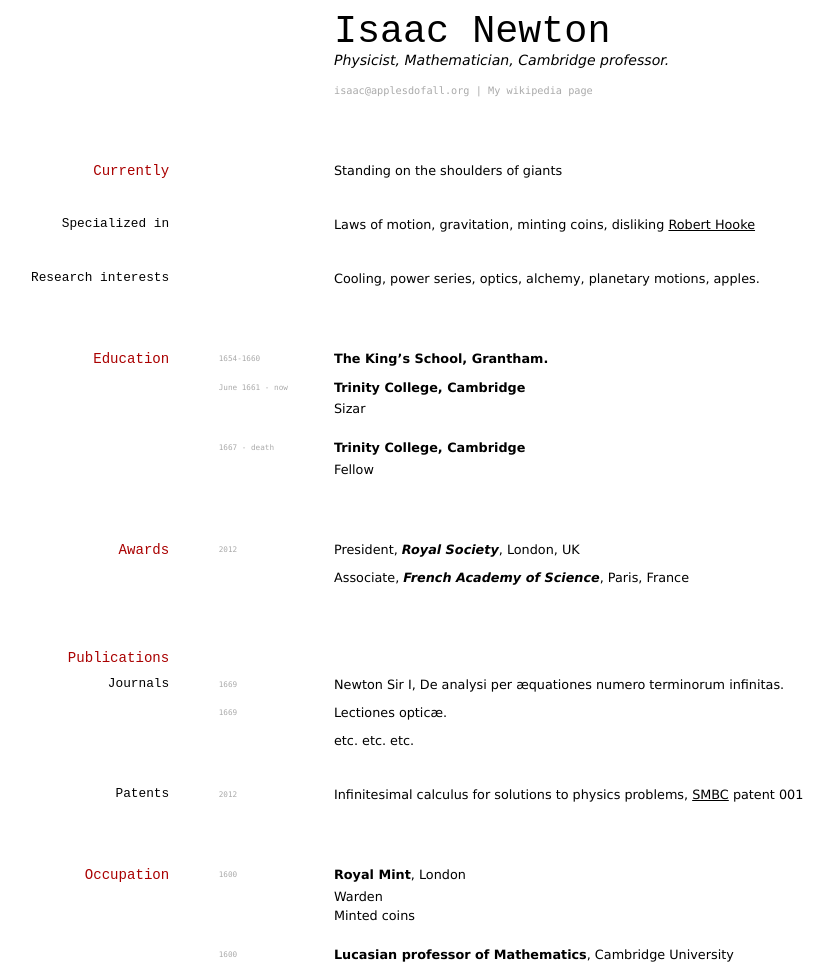
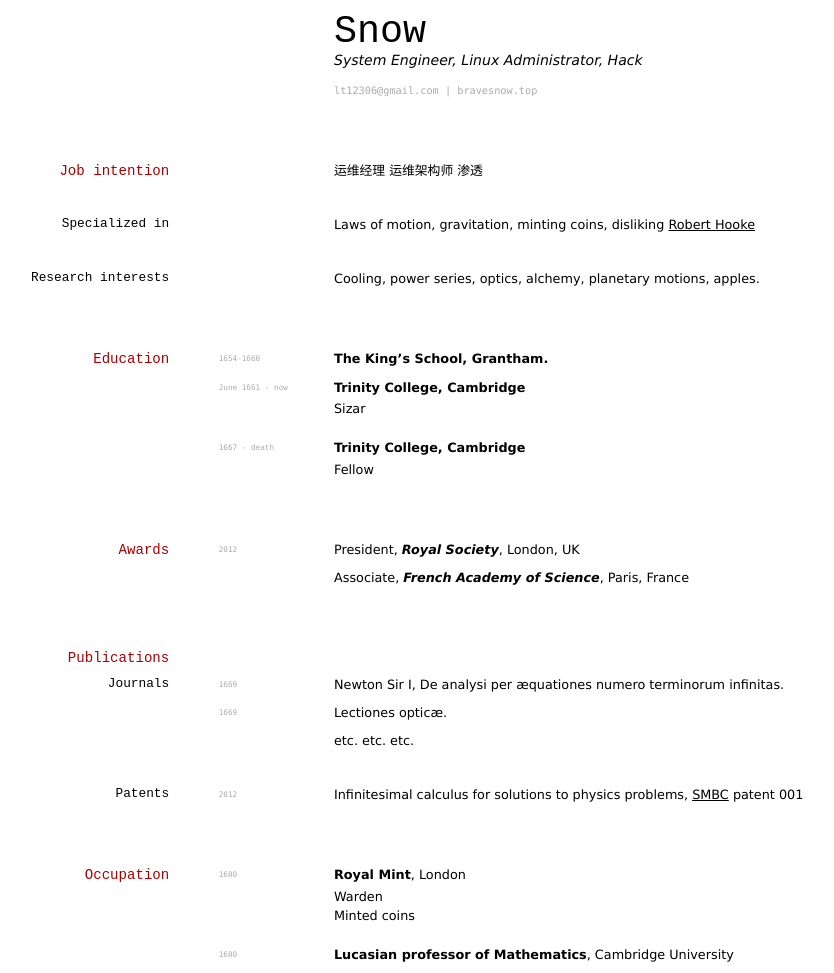
Before and after one commit to lotte6/cv-en, a Jekyll site: the page built from index.md, in a window 1280 px wide. Shown: the whole page, without its empty margins (97-931 px from the left). Built offline with Jekyll 4.4.1, drawn with Linux system fonts in a browser that asks for light colours.

Commit message:
Update index.md

```diff
--- a/index.md
+++ b/index.md
@@ -1,19 +1,19 @@
 ---
 layout: cv
-title: Isaac Newtons's CV
+title: Snow's CV
 ---
-# Isaac Newton
-Physicist, Mathematician, Cambridge professor.
+# Snow
+System Engineer, Linux Administrator, Hack
 
 <div id="webaddress">
-<a href="isaac@applesdofall.org">isaac@applesdofall.org</a>
-| <a href="http://en.wikipedia.org/wiki/Isaac_Newton">My wikipedia page</a>
+<a href="lt12306@gmail.com">lt12306@gmail.com</a>
+| <a href="https://bravesnow.top/">bravesnow.top</a>
 </div>
 
 
-## Currently
+## Job intention
 
-Standing on the shoulders of giants
+运维经理 运维架构师 渗透
 
 ### Specialized in
 
```
